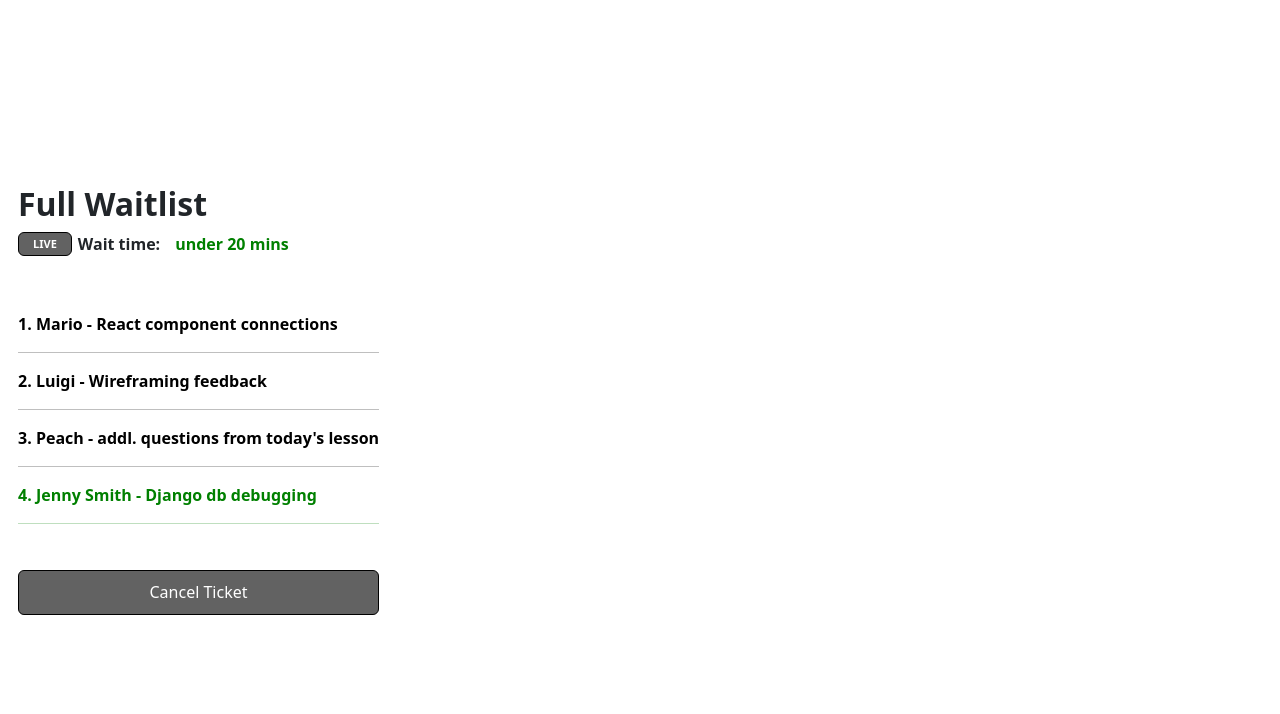
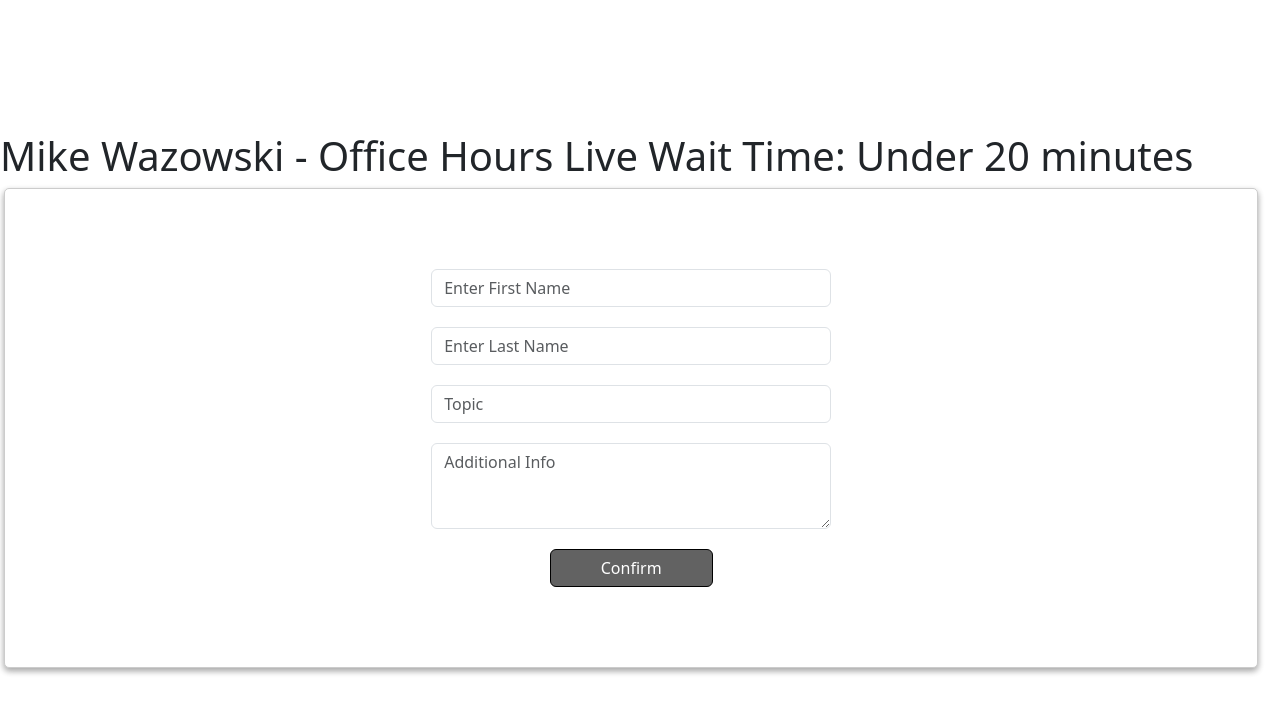
Before and after one commit to JoshHutchison/Team5, a React (Vite) app in the folder team5/: page /addticket in a window 1280 px wide. Shown: the top 714 px of the page. Built offline with nearby package versions, Linux system fonts and the light colour scheme.

Commit message:
hooking up the form

```diff
--- a/team5/src/App.jsx
+++ b/team5/src/App.jsx
@@ -1,23 +1,26 @@
-import { useState } from 'react'
+import { useState, useContext } from 'react'
 import reactLogo from './assets/react.svg'
 import viteLogo from '/vite.svg'
 import './App.css'
 import Main from './components/Main'
-import Waitlist from './components/Waitlist'
-
+import DataContext from './Context'
 
 
 
 function App() {
 
+  const [ticketInfo, setTicketInfo] = useState({
+    first: '',
+    last: '',
+    topic: ''
+  })
 
   return (
     <>
 
-
-        {/* <Main></Main> */}
-        <Waitlist />
-
+      <DataContext.Provider value={{ ticketInfo, setTicketInfo }}>
+        <Main></Main>
+      </DataContext.Provider>
     </>
   )
 }
--- /dev/null
+++ b/team5/src/Context.jsx
@@ -0,0 +1,3 @@
+import React from 'react'
+const DataContext = React.createContext()
+export default DataContext
--- a/team5/src/components/AddTicket.jsx
+++ b/team5/src/components/AddTicket.jsx
@@ -2,41 +2,58 @@ import Button from 'react-bootstrap/Button';
 import Form from 'react-bootstrap/Form';
 import FormText from 'react-bootstrap/esm/FormText';
 import Header from './Header';
+import React, { useState, useContext } from 'react';
+import { Link } from 'react-router-dom';
+import DataContext from '../Context';
 
 
-function AddTicket(props) {
+function AddTicket() {
+
+  const {ticketInfo, setTicketInfo} = useContext(DataContext)
+
+  const handleChange = (e) => setTicketInfo({ ...ticketInfo, [e.target.id]: e.target.value })
+
   return (
     <>
-    <Header/>
-    <Form  action="https://formsubmit.co/logan@kriegertx.com" method="POST" className='add-form'>
+      <Header />
+      <Form className='add-form'>
 
-      <Form.Group className="mb-3" controlId="formBasicText">
-        <Form.Control type="name" placeholder="Enter First Name" />
+        <Form.Group className="mb-3" >
+          <Form.Control type="name" placeholder="Enter First Name" id='first' onChange={handleChange} />
           <Form.Text className="text-muted">
           </Form.Text>
         </Form.Group>
 
-        <Form.Group className="mb-3" controlId="formBasicText">
-            <Form.Control type="name" placeholder="Enter Last Name" />
+        <Form.Group className="mb-3" >
+          <Form.Control type="name" placeholder="Enter Last Name" id='last' onChange={handleChange} />
           <Form.Text className="text-muted">
           </Form.Text>
         </Form.Group>
 
-        <Form.Group className="mb-3" controlId="formBasicText">
-            <Form.Control type="text" placeholder="Topic" />
+        <Form.Group className="mb-3">
+          <Form.Control type="text" placeholder="Topic" id='topic' onChange={handleChange} />
           <Form.Text className="text-muted">
           </Form.Text>
         </Form.Group>
 
-        <Form.Group className="mb-3" controlId="formBasicText">
-            <Form.Control as="textarea" rows={3} />
+        <Form.Group className="mb-3" >
+          <Form.Control as="textarea" rows={3} placeholder='Additional Info' />
           <Form.Text className="text-muted">
           </Form.Text>
         </Form.Group>
 
-      <Button id="formsubbutton" variant="primary" type="submit">
-        Confirm
-      </Button>
+        <Link to='../Waitlist'
+          className='btn'
+          style={{
+            border: '1px solid black',
+            borderRadius: '6px',
+            backgroundColor: 'rgb(98, 98, 98)',
+            color: 'white',
+            paddingRight: '50px',
+            paddingLeft: '50px'
+          }}
+        >Confirm</Link>
+
       </Form>
     </>
   );
--- a/team5/src/components/Waitlist.jsx
+++ b/team5/src/components/Waitlist.jsx
@@ -1,31 +1,33 @@
-import { useState, useEffect } from 'react'
+import { useState, useEffect, useContext } from 'react'
+import { Link } from 'react-router-dom'
+import DataContext from '../Context'
 
 export default function Waitlist() {
-    //this entire block won't be necessary after I get the props object
-    const fakeProps = {
-        student: 'Jenny Smith',
-        topic: 'Django db debugging'
-    }
 
-    fakeProps.completed = false
-    fakeProps.currentUser = true
+    const { ticketInfo, setTicketInfo } = useContext(DataContext)
+
+    ticketInfo.completed = false
+    ticketInfo.currentUser = true
 
     const fakeData = [
         {
-            student: 'Mario',
+            first: 'Mario',
+            last: 'Mario',
             topic: 'React component connections',
             completed: false,
             currentUser: false
         },
         {
-            student: 'Luigi',
+            first: 'Luigi',
+            last: 'Mario',
             topic: 'Wireframing feedback',
             completed: false,
             currentUser: false
         },
         {
-            student: 'Peach',
-            topic: "addl. questions from today's lesson",
+            first: 'Peach',
+            last: 'Toadstool',
+            topic: "addl. questions",
             completed: false,
             currentUser: false
         }
@@ -34,8 +36,11 @@ export default function Waitlist() {
     const [queueItems, setQueueItems] = useState(fakeData)
 
     useEffect(() => {
-        const withUser = [...queueItems, fakeProps]
-        setQueueItems(withUser)
+        if (ticketInfo.first !== '') {
+            const withUser = [...queueItems, ticketInfo]
+            setQueueItems(withUser)
+        }
+
         // setTimeout(
         //   () => handleCompletion(withUser), 2000
         // )
@@ -60,13 +65,18 @@ export default function Waitlist() {
                 key={`queueItem_${index}`}
                 style={item.currentUser ? { color: 'green' } : { color: 'black' }}
             >
-                <p >{index + 1}. {item.student} - {item.topic}</p>
+                <p >{index + 1}. {item.first} {item.last} - {item.topic}</p>
                 <hr />
             </div>
         )
 
     const cancel = () => {
         setQueueItems(queueItems.slice(0, queueItems.length - 1))
+        setTicketInfo({
+            first: '',
+            last: '',
+            topic: ''
+        })
     }
     //ok, now you can keep clicking and just delete the entire array, but just click once. If this was real it would have a backend and this would be attached to a unique id, but this will do for demoing how it's supposed to work
 
@@ -82,7 +92,7 @@ export default function Waitlist() {
                 flexDirection: 'column'
             }}
         >
-            <h2 style={{fontWeight: '700'}}>Full Waitlist</h2>
+            <h2 style={{ fontWeight: '700' }}>Full Waitlist</h2>
             <p style={{
                 display: 'flex'
             }}><span style={{
@@ -107,6 +117,16 @@ export default function Waitlist() {
                     color: 'white'
                 }}
             >Cancel Ticket</button>
+            <Link to='../'
+                className='btn'
+                style={{
+                    border: '1px solid black',
+                    borderRadius: '6px',
+                    backgroundColor: 'rgb(98, 98, 98)',
+                    color: 'white',
+                    padding: '10px 40px 10px 40px',
+                    marginTop: '25px'
+                }}>Home</Link>
         </div>
     )
 }
```
Lines whose indentation alone changed are shown as unchanged.
